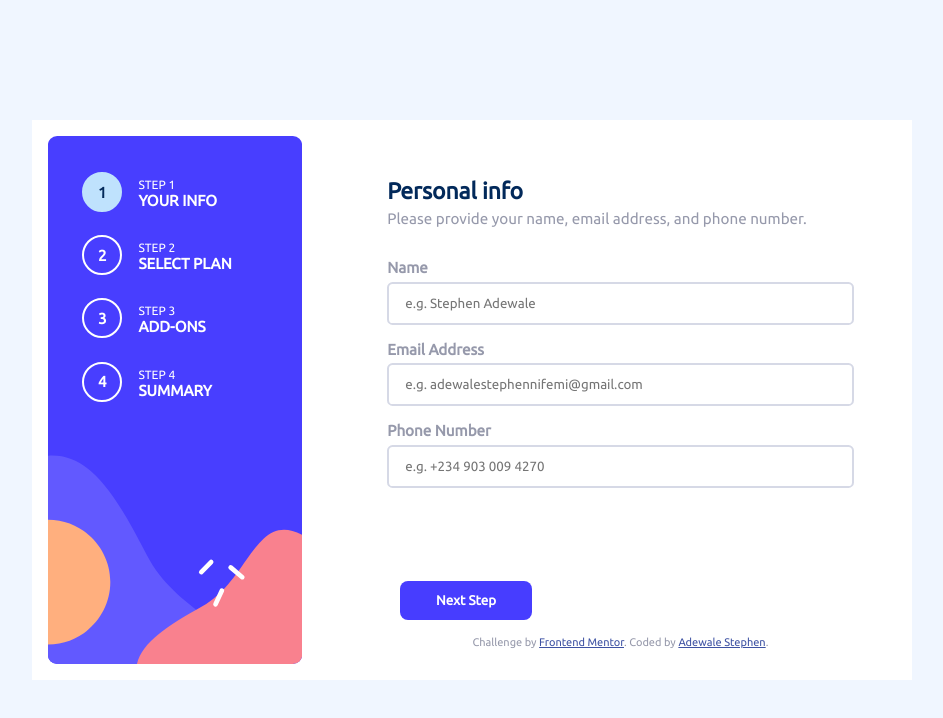
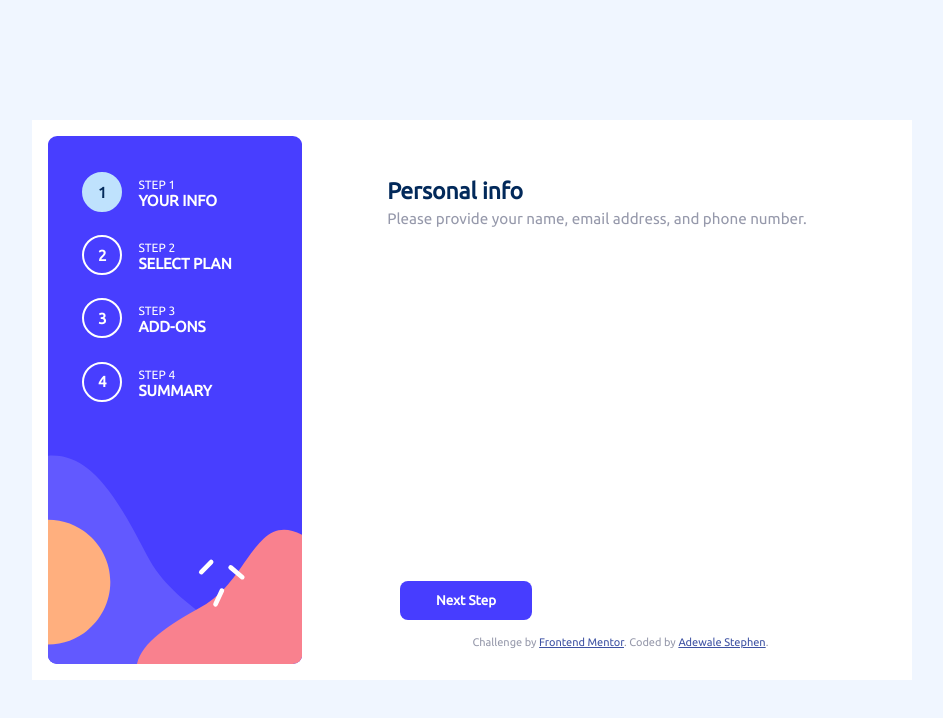
Before and after one commit to DemoStephen/09-starting-project-Multi-Step-Form-, a React (Vite) app: page / in a window 1280 px wide. Shown: the top 718 px of the page, without its empty margins (168-1111 px from the left). Built offline with nearby package versions, Linux system fonts and the light colour scheme.

Commit message:
updated form section

```diff
--- a/src/components/FormSection1.jsx
+++ b/src/components/FormSection1.jsx
@@ -1,27 +1,29 @@
+/* eslint-disable react/prop-types */
 import InputText from "./InputText";
-
-export default function FormSection1() {
+export default function FormSection1({ currentView }) {
   return (
     <>
-      <section className="sectionOne d-flex">
+      <section
+        className={`sectionOne d-flex ${currentView === 0 ? "" : "d-none"}`}
+      >
         <InputText
           title="Name"
           type="name"
-          name="nameInput"
+          name="FullName"
           placeholder="e.g. Stephen Adewale"
           autoComplete="cc-name"
         />
         <InputText
           title="Email Address"
           type="email"
-          name="emailInput"
+          name="EmailAddress"
           placeholder="e.g. adewalestephennifemi@gmail.com"
           autoComplete="email"
         />
         <InputText
           title="Phone Number"
           type="tel"
-          name="phoneNumber"
+          name="PhoneNumber"
           placeholder="e.g. +234 903 009 4270"
           autoComplete="tel"
         />
--- a/src/components/FormSection2.jsx
+++ b/src/components/FormSection2.jsx
@@ -1,11 +1,14 @@
+/* eslint-disable react/prop-types */
 import InputRadio from "./InputRadio";
 import arcade from "../assets/images/icon-arcade.svg";
 import advanced from "../assets/images/icon-advanced.svg";
 import pro from "../assets/images/icon-pro.svg";
-export default function FormSection2() {
+export default function FormSection2({ currentView }) {
   return (
     <>
-      <section className="sectionTwo d-flex">
+      <section
+        className={`sectionTwo d-flex ${currentView === 1 ? "" : "d-none"}`}
+      >
         <section className="d-flex">
           <InputRadio id="arcade" imgSrc={arcade} title="Arcade" price="9/mo" />
           <InputRadio
@@ -13,6 +16,7 @@ export default function FormSection2() {
             imgSrc={advanced}
             title="Advanced"
             price="12/mo"
+            Checked={true}
           />
           <InputRadio id="pro" imgSrc={pro} title="Pro" price="15/mo" />
         </section>
--- a/src/components/FormSection3.jsx
+++ b/src/components/FormSection3.jsx
@@ -1,8 +1,12 @@
+/* eslint-disable react/prop-types */
+
 import InputCheckBox from "./InputCheckBox";
-export default function FormSection3() {
+export default function FormSection3({ currentView }) {
   return (
     <>
-      <section className="sectionThree d-flex">
+      <section
+        className={`sectionThree d-flex ${currentView === 2 ? "" : "d-none"}`}
+      >
         <InputCheckBox
           id="onlineService"
           title="Online service"
--- a/src/components/FormSection4.jsx
+++ b/src/components/FormSection4.jsx
@@ -1,7 +1,8 @@
-export default function FormSection4() {
+/* eslint-disable react/prop-types */
+export default function FormSection4({ currentView }) {
   return (
     <>
-      <section className="sectionFour">
+      <section className={`sectionFour ${currentView === 3 ? "" : "d-none"}`}>
         <section>
           <div className="d-flex arcade">
             <p>
```
